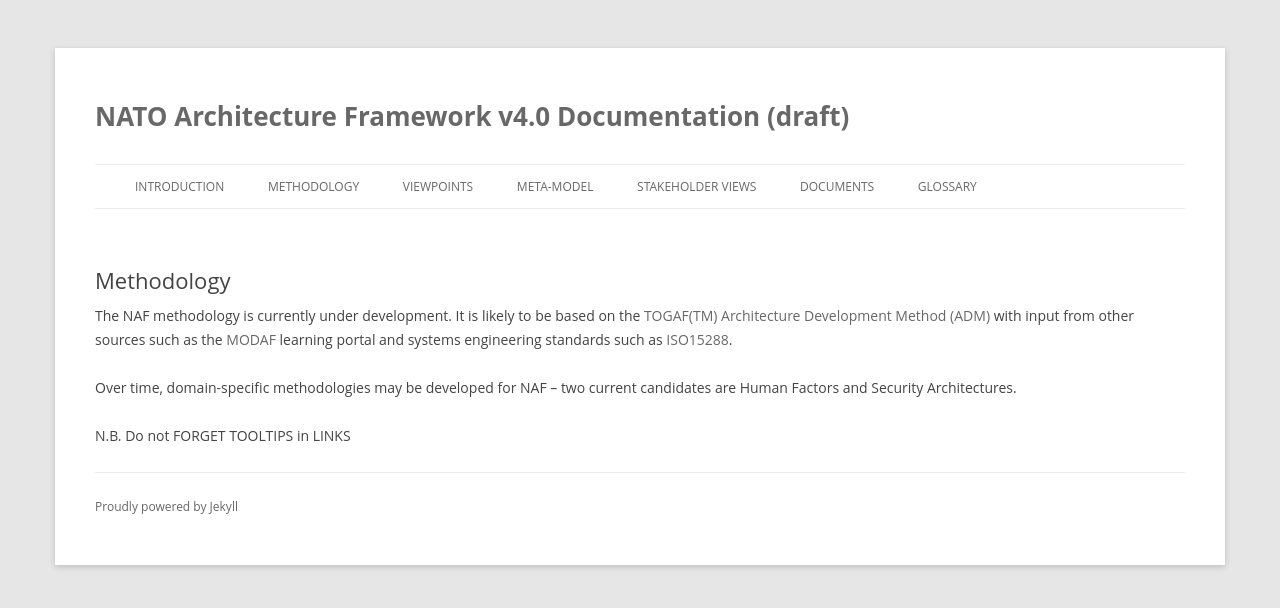
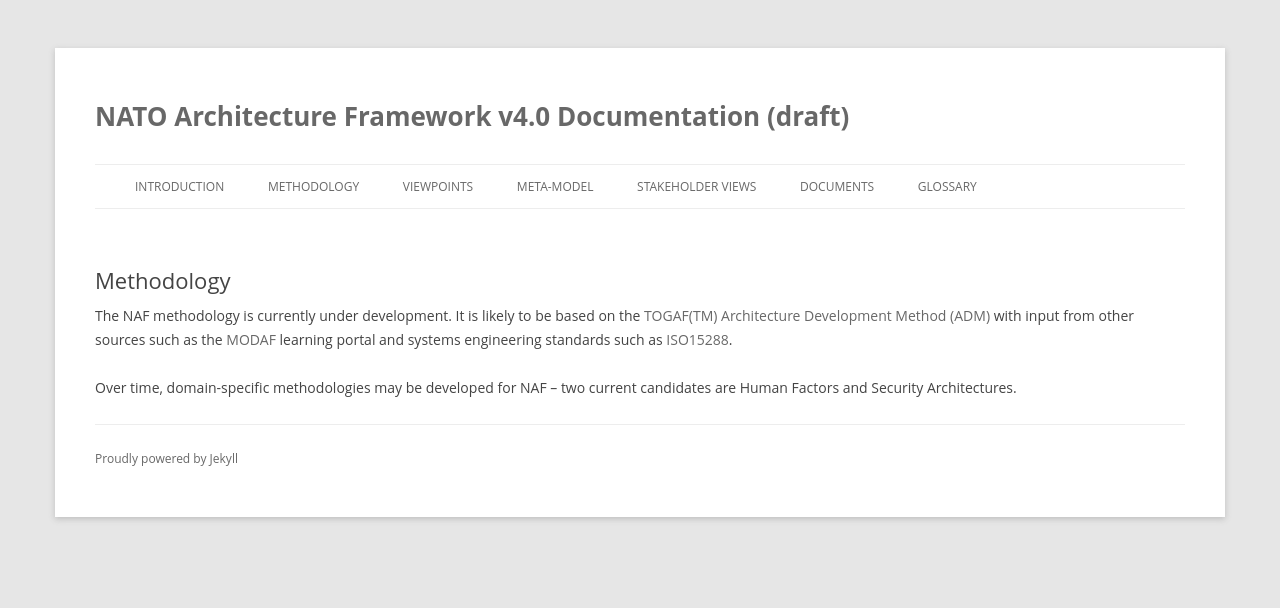
Before and after one commit to nafdocs/nafdocs.github.io, a Jekyll site: the page built from methodology/index.md, in a window 1280 px wide. Shown: the top 608 px of the page. Built offline with Jekyll 4.4.1, drawn with Linux system fonts in a browser that asks for light colours; nearby versions of some CDN libraries.

Commit message:
Remove obsolete note

```diff
--- a/methodology/index.md
+++ b/methodology/index.md
@@ -6,7 +6,3 @@ layout: page
 The NAF methodology is currently under development. It is likely to be based on the [TOGAF(TM) Architecture Development Method (ADM)](http://pubs.opengroup.org/architecture/togaf8-doc/arch/chap03.html) with input from other sources such as the [MODAF](http://nafdocs.org/glossary/modaf/) learning portal and systems engineering standards such as [ISO15288](http://en.wikipedia.org/wiki/ISO/IEC_15288).
 
 Over time, domain-specific methodologies may be developed for NAF – two current candidates are Human Factors and Security Architectures.
-
-
-
-N.B. Do not FORGET TOOLTIPS in LINKS
```
